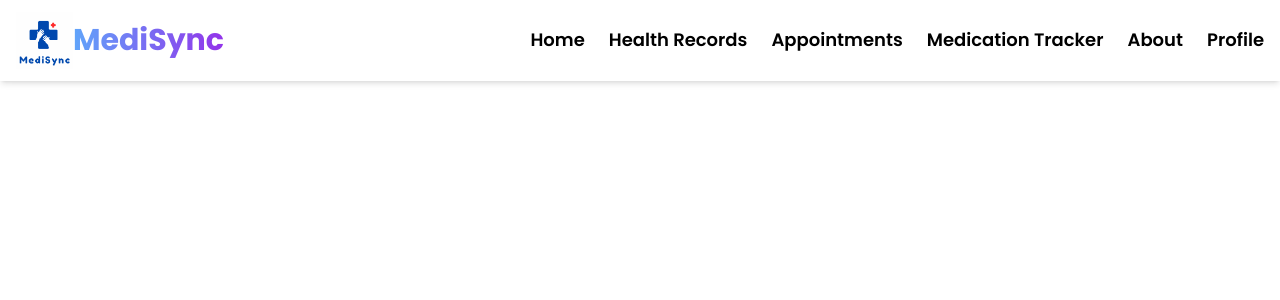
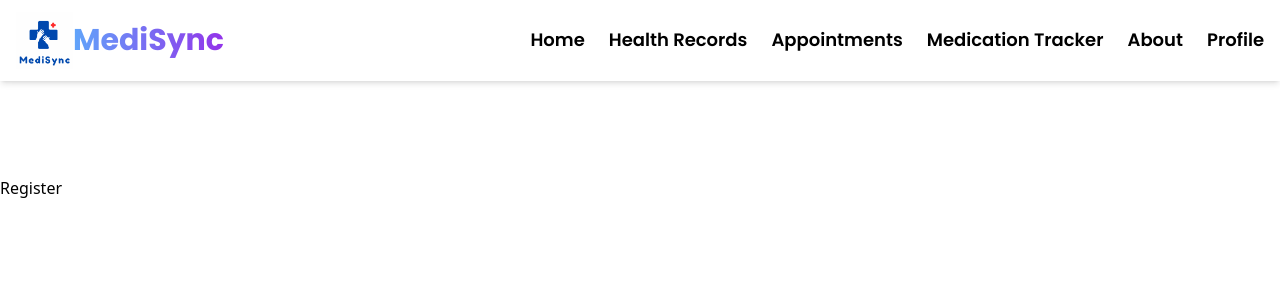
Before and after one commit to EesaraMegasooriya/MediSync, a React (Vite) app in the folder Frontend/: page / in a window 1280 px wide. Shown: the top 300 px of the page. Built offline with nearby package versions, Linux system fonts and the light colour scheme.

Commit message:
Header Updated

```diff
--- a/Frontend/src/App.jsx
+++ b/Frontend/src/App.jsx
@@ -1,4 +1,5 @@
 import Header from './components/Header'
+import UserRegister from './components/Register'
 import './App.css'
 
 function App() {
@@ -7,6 +8,7 @@ function App() {
   return (
     <div>
       <Header/>
+      <UserRegister/>
     </div>
   )
 }
--- a/Frontend/src/components/Header.jsx
+++ b/Frontend/src/components/Header.jsx
@@ -24,10 +24,11 @@ const Header = () => {
   }, [isMenuOpen]);
 
   return (
-    <header className=" text-black px-4 py-3 fixed w-full shadow-md z-50">
+    <div className="">
+    <header className="text-black px-4 py-3 fixed w-full shadow-md z-50 bg-white top-0 left-0">
       <div className="container mx-auto flex justify-between items-center">
         {/* Logo */}
-        <div className="w-32 md:w-52 flex justify-between justify-center items-center">
+        <div className="w-32 md:w-52 flex justify-between items-center">
           <a href="/">
             <img src={Logo} alt="MediSync Logo" className="w-full h-auto" />
           </a>
@@ -81,6 +82,8 @@ const Header = () => {
         </button>
       </div>
     </header>
+    <div className="pt-20 md:pt-24"></div> {/* Pushes content down to prevent overlap */}
+    </div>
   );
 };
 
--- a/Frontend/src/components/Register.jsx
+++ b/Frontend/src/components/Register.jsx
@@ -3,7 +3,7 @@ import React from 'react'
 function Register() {
   return (
     <div>
-      <div className="">
+      <div className="pt-20">
         <div className="">Register</div>
 
       </div>
```
